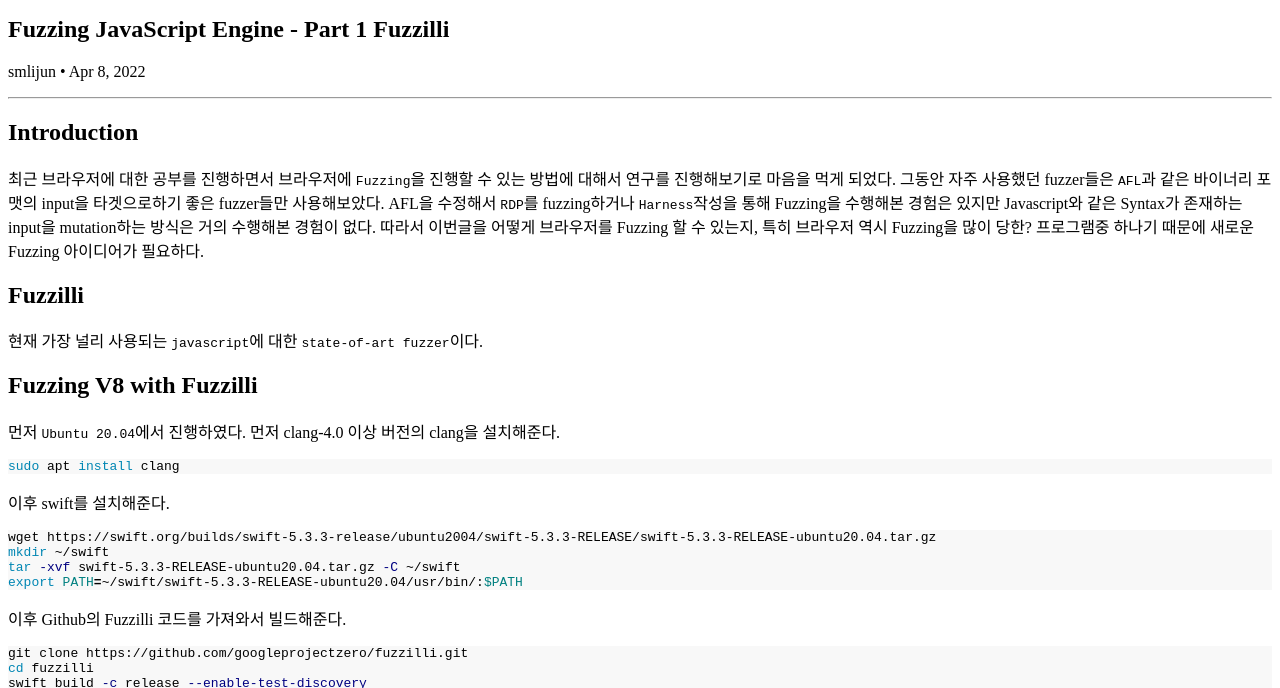
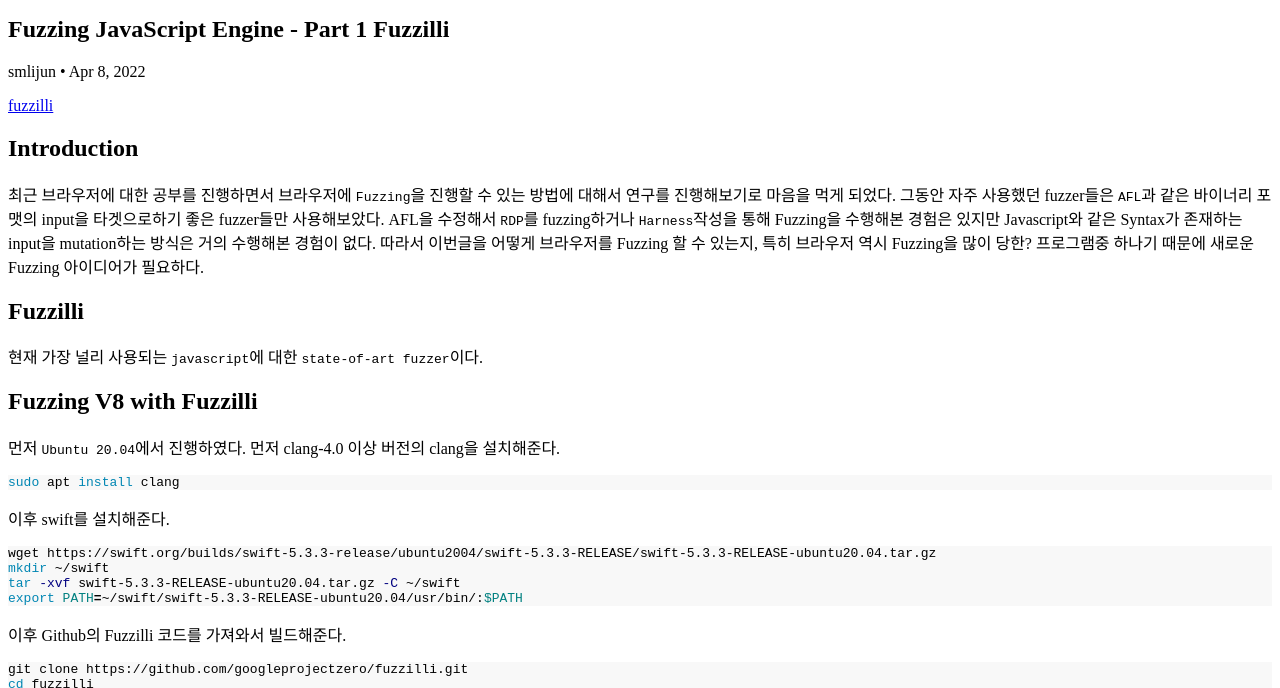
Before and after one commit to abysslab/abysslab.github.io, a Jekyll site: the page built from _posts/2022-04-08-Brwoser_fuzzing.md, in a window 1280 px wide and 900 px high, cut to the strip 212-900 px from the top of the window. Built offline with Jekyll 4.4.1, drawn with Linux system fonts in a browser that asks for light colours.

Commit message:
Update 2022-04-08-Brwoser_fuzzing.md

```diff
--- a/_posts/2022-04-08-Brwoser_fuzzing.md
+++ b/_posts/2022-04-08-Brwoser_fuzzing.md
@@ -4,7 +4,7 @@
 title: Fuzzing JavaScript Engine - Part 1 Fuzzilli
 ---
 
----
+[fuzzilli](https://github.com/googleprojectzero/fuzzilli)
 
 Introduction
 ---
```
